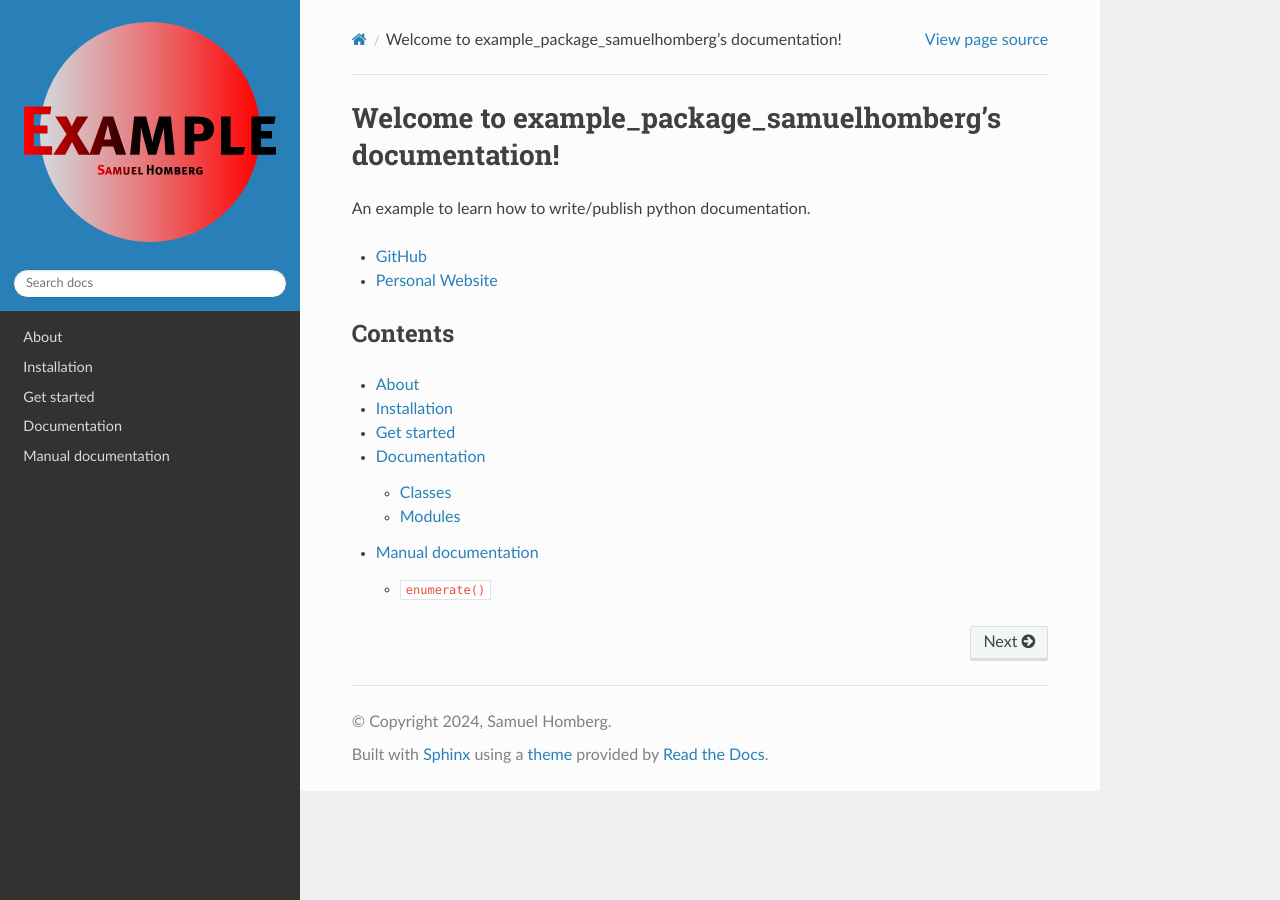
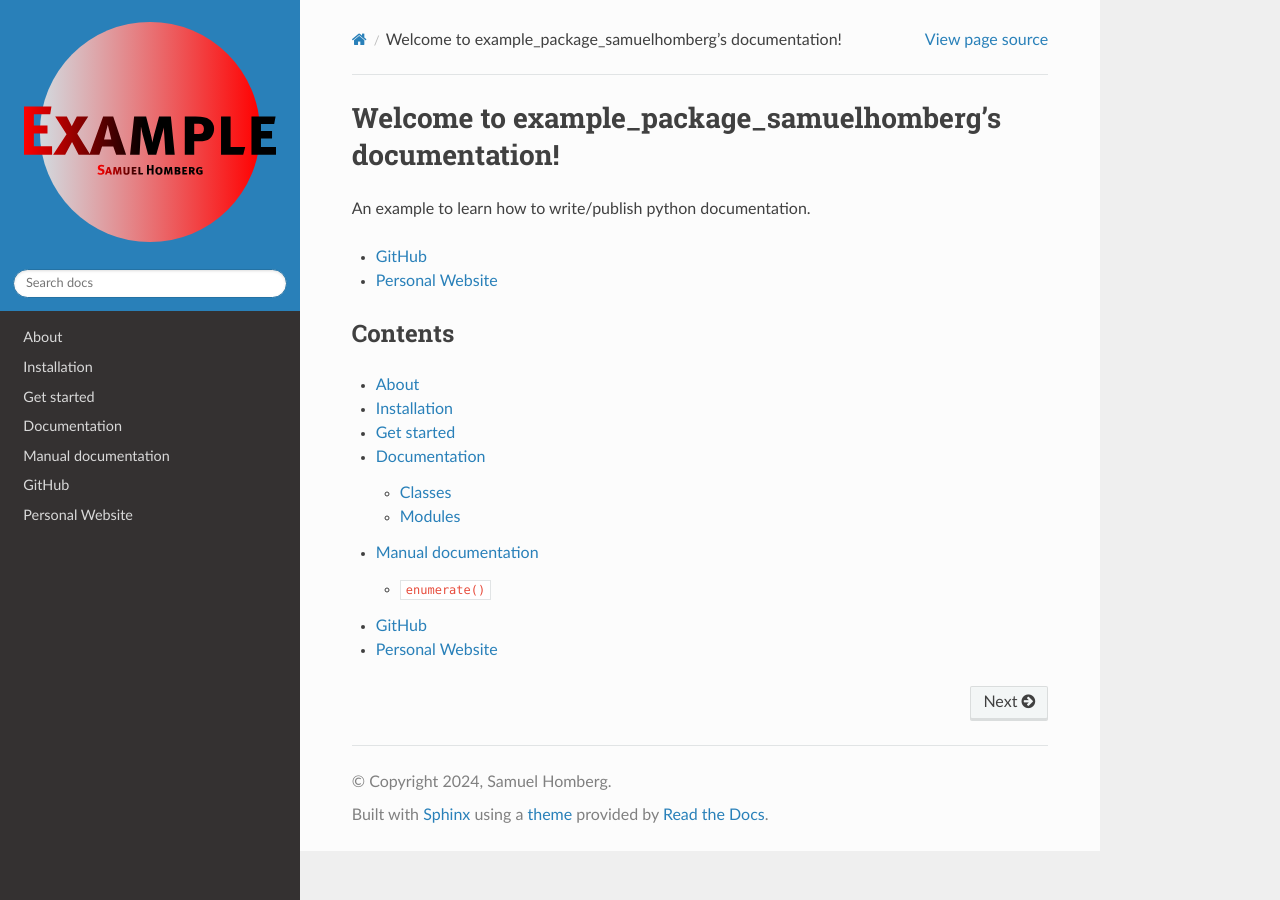
Before and after one commit to SamuelHomberg/packaging_tutorial, a Sphinx documentation site: the page built from docs/source/index.rst, in a window 1280 px wide. Built offline with Sphinx 7.4.7 and the Read the Docs theme 2.0.0, drawn with Linux system fonts in a browser that asks for light colours.

Commit message:
Add links in sidebar/content; add source

```diff
--- a/docs/source/conf.py
+++ b/docs/source/conf.py
@@ -18,6 +18,7 @@ extensions = [
     'sphinx.ext.autodoc',
     'sphinx.ext.autosummary',
     'sphinx_rtd_theme',
+    'sphinx.ext.viewcode',
 ]
 
 templates_path = ['_templates']
--- a/docs/source/index.rst
+++ b/docs/source/index.rst
@@ -17,10 +17,12 @@ An example to learn how to write/publish python documentation.
 Contents
 ========
 .. toctree::
-   :maxdepth: 2
+   :maxdepth: 3
 
    About <about>
    Installation <install>
    Get started <get_started>
    Documentation <documentation>
    Manual documentation <manual_documentation>
+   GitHub <https://github.com/SamuelHomberg/packaging_tutorial>
+   Personal Website <https://samuelhomberg.github.io/>
```
